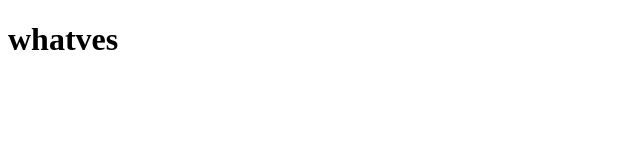
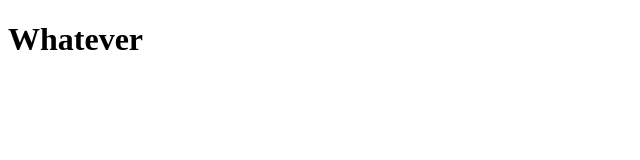
Before and after one commit to alexandru-fasoleac/git-one, a plain HTML site: page index.html in a window 1280 px wide. Shown: the full height of the page, 0-640 px from the left. Drawn offline with Linux system fonts and the light colour scheme.

Commit message:
Corectat

```diff
--- a/index.html
+++ b/index.html
@@ -7,6 +7,6 @@
     <title>Text added</title>
 </head>
 <body>
-    <h1>whatves</h1>
+    <h1>Whatever</h1>
 </body>
 </html>
```
